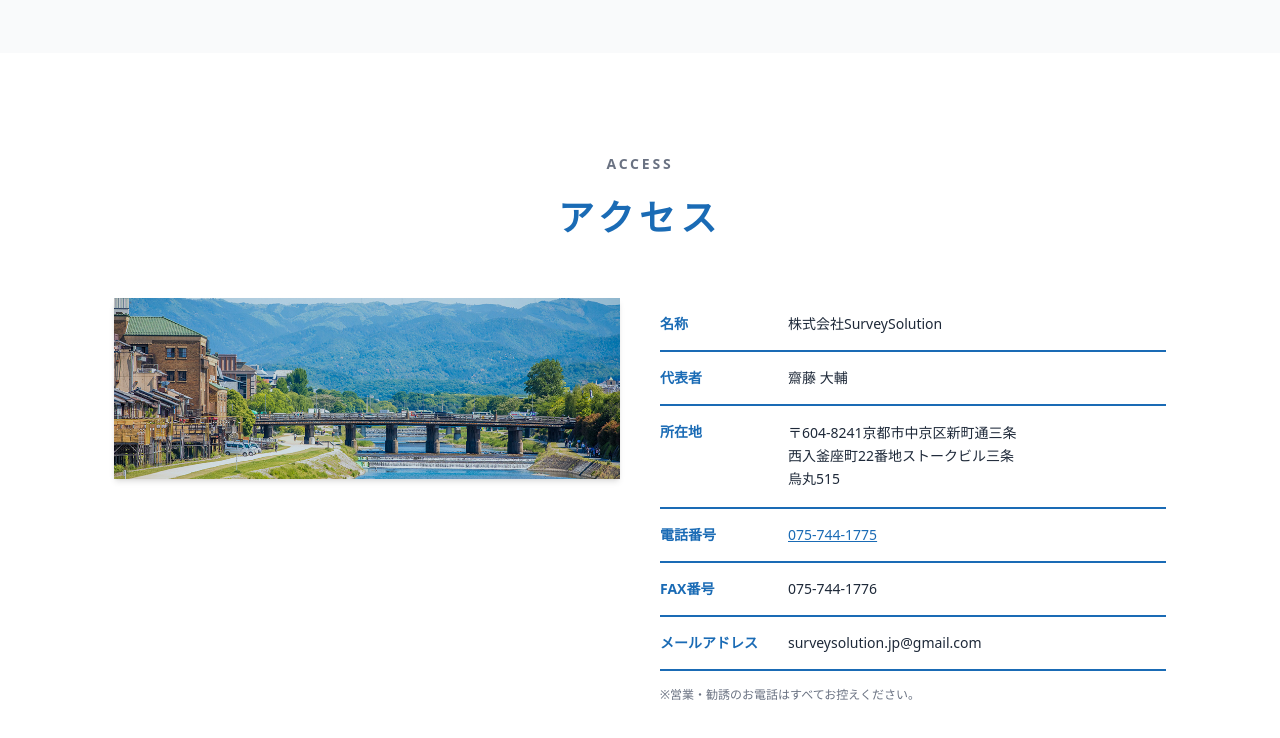
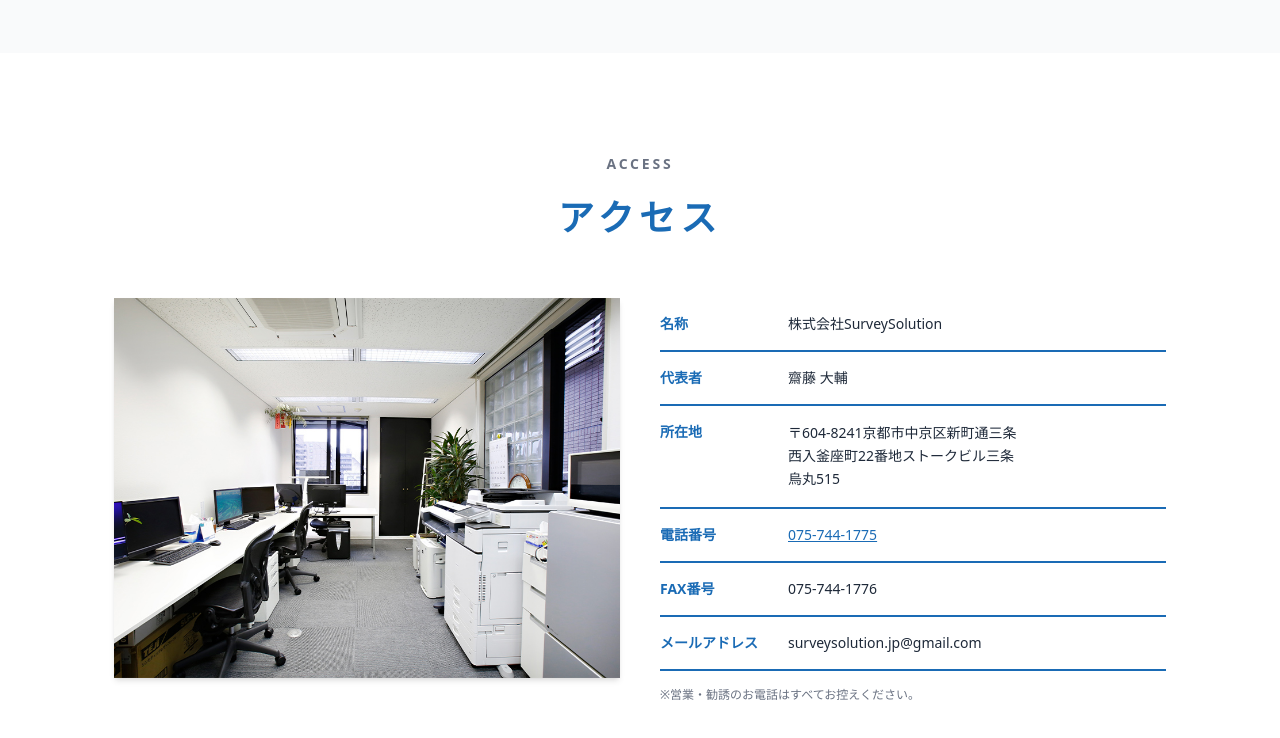
Before and after one commit to Mickey-Takeshi/survey-solution-hp, a Next.js app: page /about in a window 1280 px wide. Shown: the part 2512-3250 px from the top of the page. Built offline with nearby package versions, Linux system fonts and the light colour scheme; grey boxes are pictures that could not be loaded.

Commit message:
アクセスセクションのオフィス画像を修正
- office.jpg（オフィス内観画像）を追加
- access.jpgからoffice.jpgに画像パスを変更

Co-Authored-By: Claude Opus 4.5 <noreply@anthropic.com>

```diff
--- a/src/app/about/page.tsx
+++ b/src/app/about/page.tsx
@@ -132,7 +132,7 @@ export default function AboutPage() {
             {/* 左側：オフィス画像 */}
             <div>
               <Image
-                src="/images/access.jpg"
+                src="/images/office.jpg"
                 alt="株式会社SurveySolution 京都市中京区オフィス内観"
                 width={600}
                 height={400}
```
Also changed, not shown: public/images/office.jpg (added).
